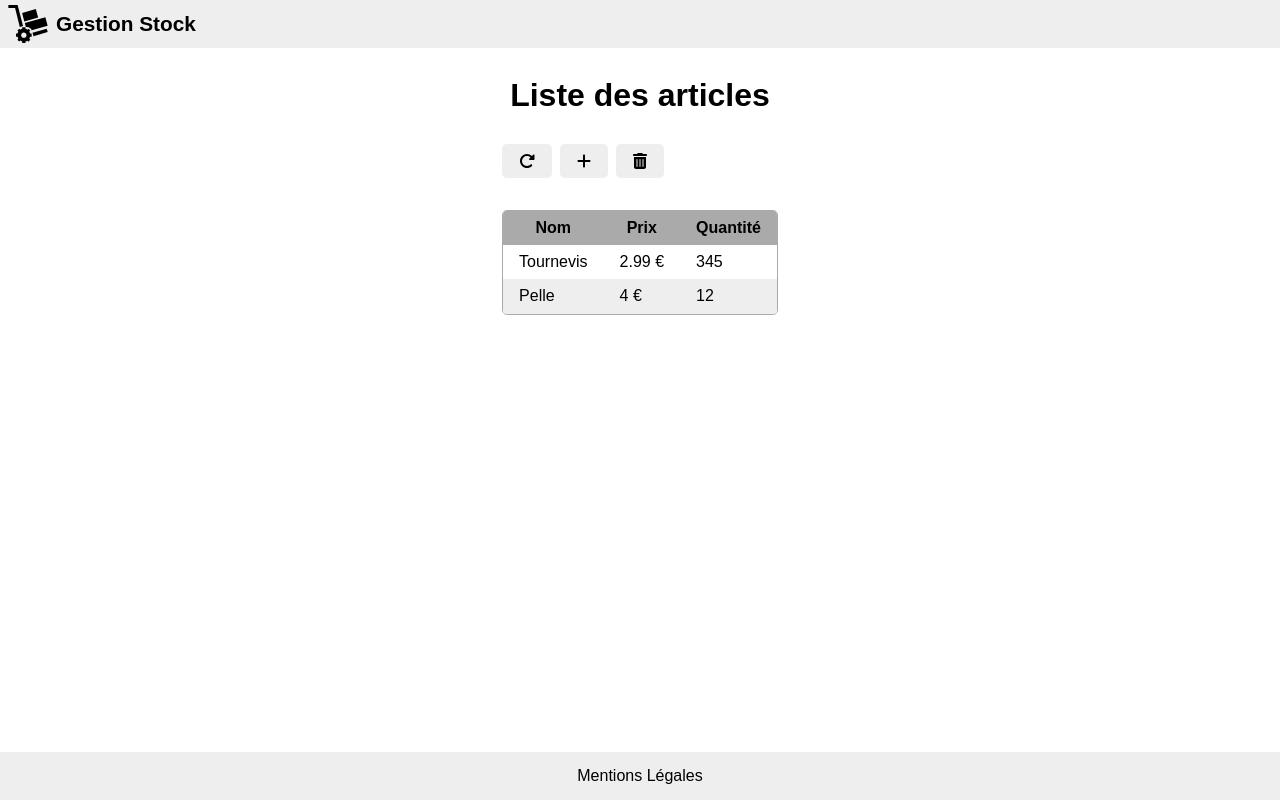
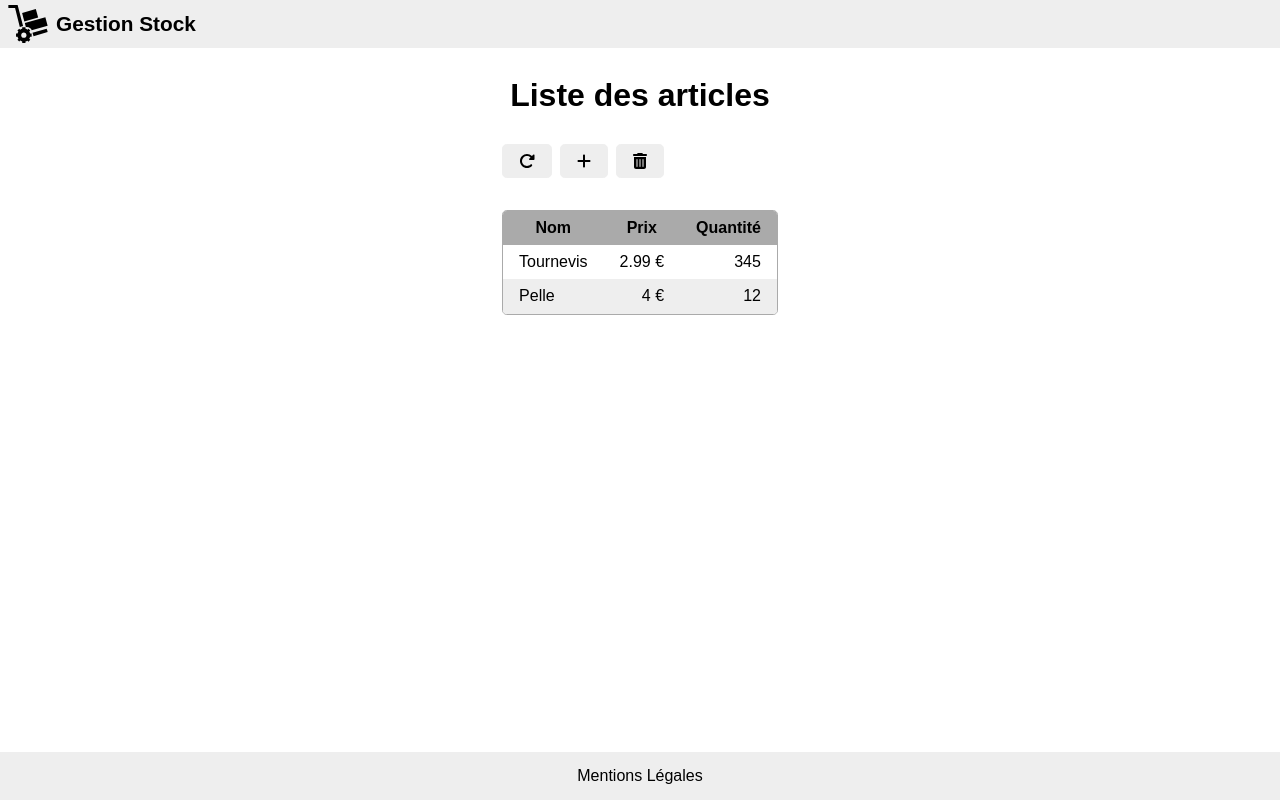
Before and after one commit to jlg-formation/gestion-stock-vue2, a Vue app in the folder front/: page /stock in a window 1280 px wide. Built offline with nearby package versions, Linux system fonts and the light colour scheme.

Commit message:
dev: css number

```diff
--- a/front/src/stock/views/ListView.vue
+++ b/front/src/stock/views/ListView.vue
@@ -36,8 +36,8 @@ export default {
         <tbody>
           <tr v-for="a in articles" :key="a.id">
             <td class="name">{{ a.name }}</td>
-            <td class="price">{{ a.price }} €</td>
-            <td class="qty">{{ a.qty }}</td>
+            <td class="price number">{{ a.price }} €</td>
+            <td class="qty number">{{ a.qty }}</td>
           </tr>
         </tbody>
       </table>
@@ -87,6 +87,10 @@ table {
     tr.selected {
       background: #ccc;
     }
+
+    .number {
+      text-align: right;
+    }
   }
 }
 </style>
```
